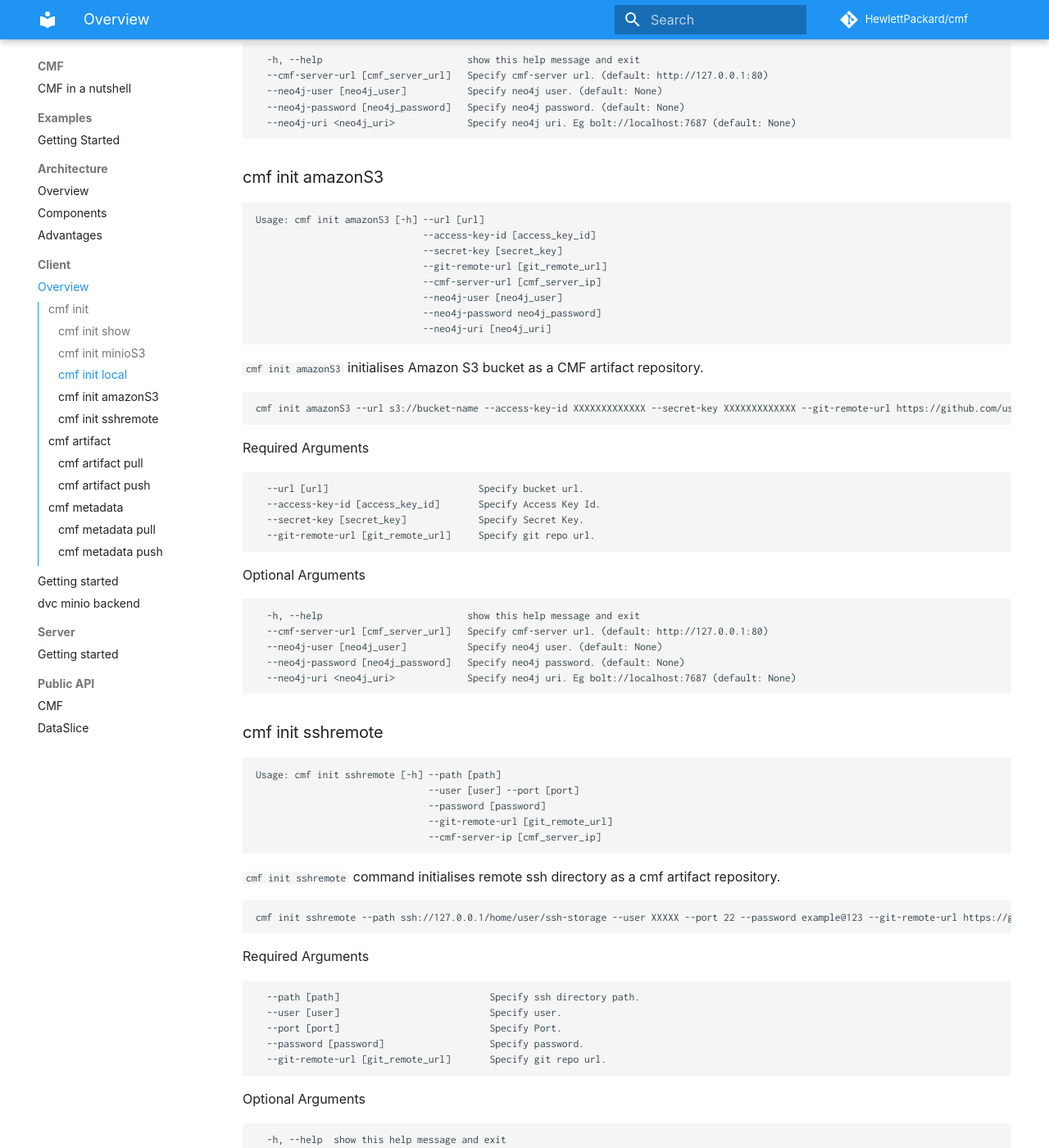
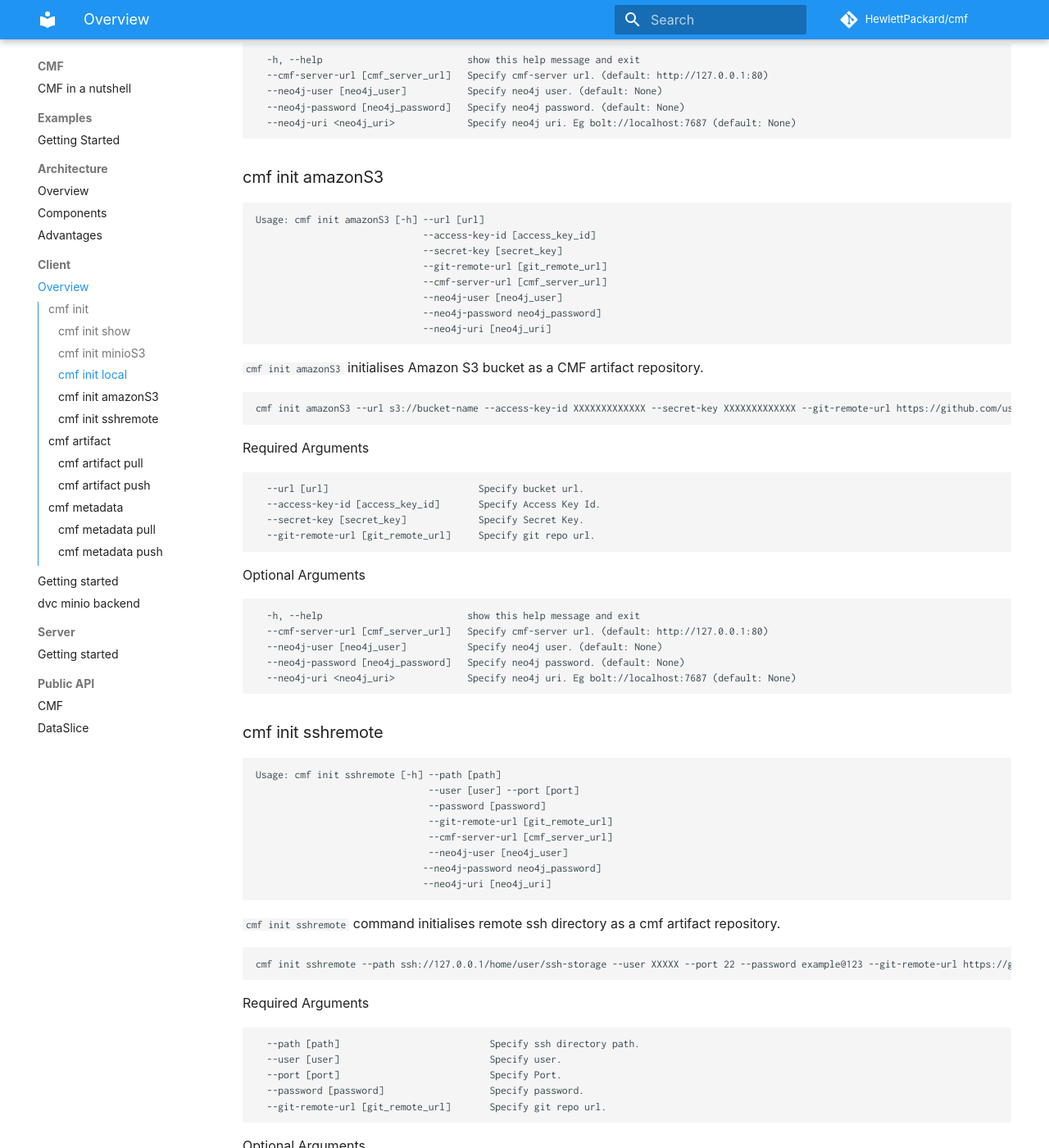
Before and after one commit to HewlettPackard/cmf, an MkDocs documentation site: the page built from docs/cmf_client/cmf_client.md, in a window 1280 px wide and 1400 px high, scrolled down 1645 px. Shown: the whole window at 82% size. Built offline with MkDocs 1.6.1 and Material for MkDocs 9.7.7, drawn with Linux system fonts in a browser that asks for light colours; some web fonts are replaced; comment, search, counter and statistics services are not loaded.

Commit message:
Update cmf_client.md

````diff
--- a/docs/cmf_client/cmf_client.md
+++ b/docs/cmf_client/cmf_client.md
@@ -76,7 +76,7 @@ Usage: cmf init amazonS3 [-h] --url [url]
                               --access-key-id [access_key_id]
                               --secret-key [secret_key]
                               --git-remote-url [git_remote_url]
-                              --cmf-server-url [cmf_server_ip]
+                              --cmf-server-url [cmf_server_url]
                               --neo4j-user [neo4j_user]
                               --neo4j-password neo4j_password]
                               --neo4j-uri [neo4j_uri]
@@ -107,11 +107,14 @@ Usage: cmf init sshremote [-h] --path [path]
                                --user [user] --port [port]
                                --password [password]
                                --git-remote-url [git_remote_url]
-                               --cmf-server-ip [cmf_server_ip]
+                               --cmf-server-url [cmf_server_url]
+                               --neo4j-user [neo4j_user]
+                              --neo4j-password neo4j_password]
+                              --neo4j-uri [neo4j_uri]
 ```
 `cmf init sshremote` command initialises remote ssh directory as a cmf artifact repository.
 ```
-cmf init sshremote --path ssh://127.0.0.1/home/user/ssh-storage --user XXXXX --port 22 --password example@123 --git-remote-url https://github.com/user/experiment-repo.git --cmf-server-ip http://127.0.0.1:80 --neo4j-user neo4j --neo4j-password password --neo4j-uri bolt://localhost:7687
+cmf init sshremote --path ssh://127.0.0.1/home/user/ssh-storage --user XXXXX --port 22 --password example@123 --git-remote-url https://github.com/user/experiment-repo.git --cmf-server-url http://127.0.0.1:80 --neo4j-user neo4j --neo4j-password password --neo4j-uri bolt://localhost:7687
 ```
 Required Arguments
 ```
````
